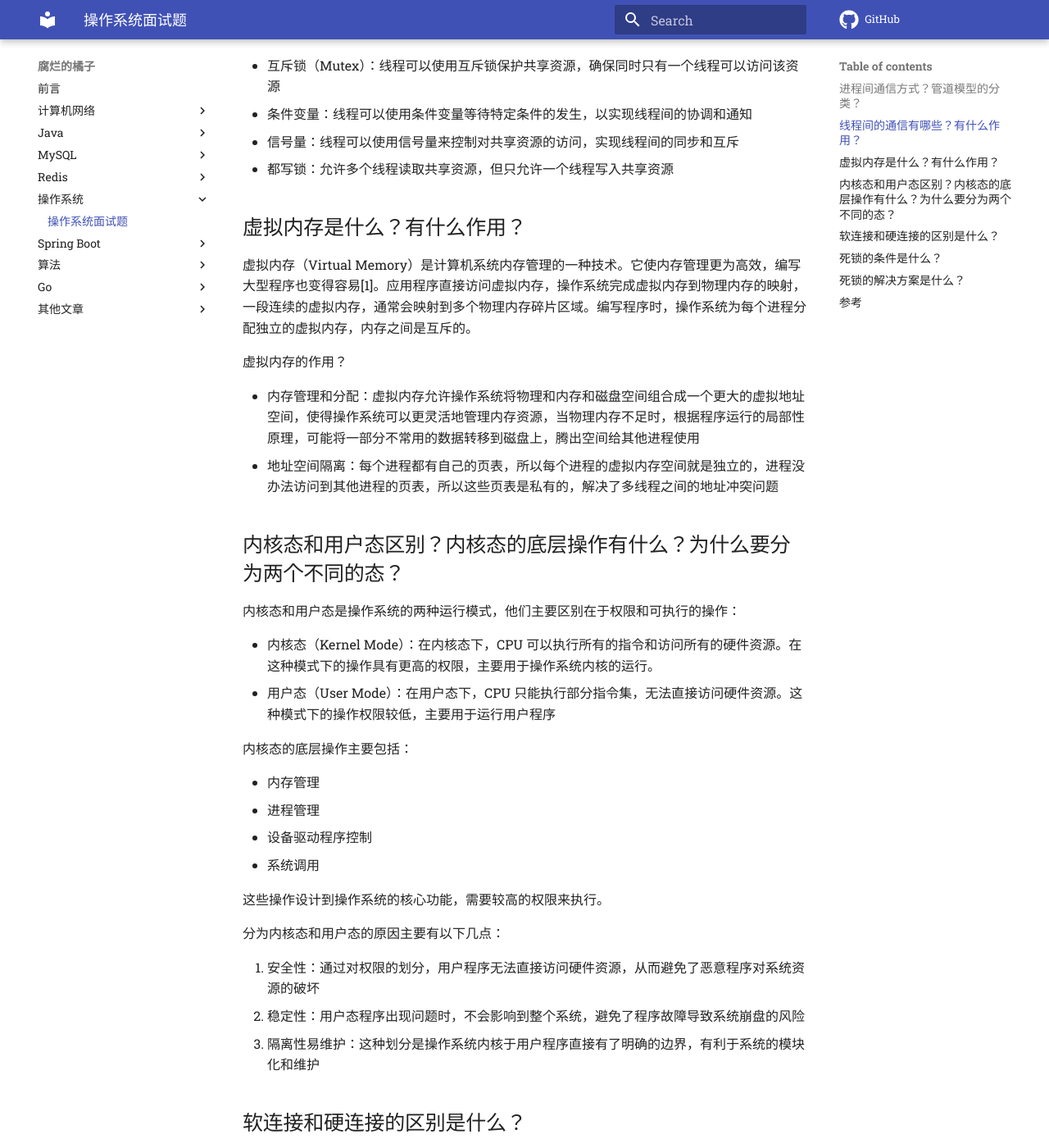
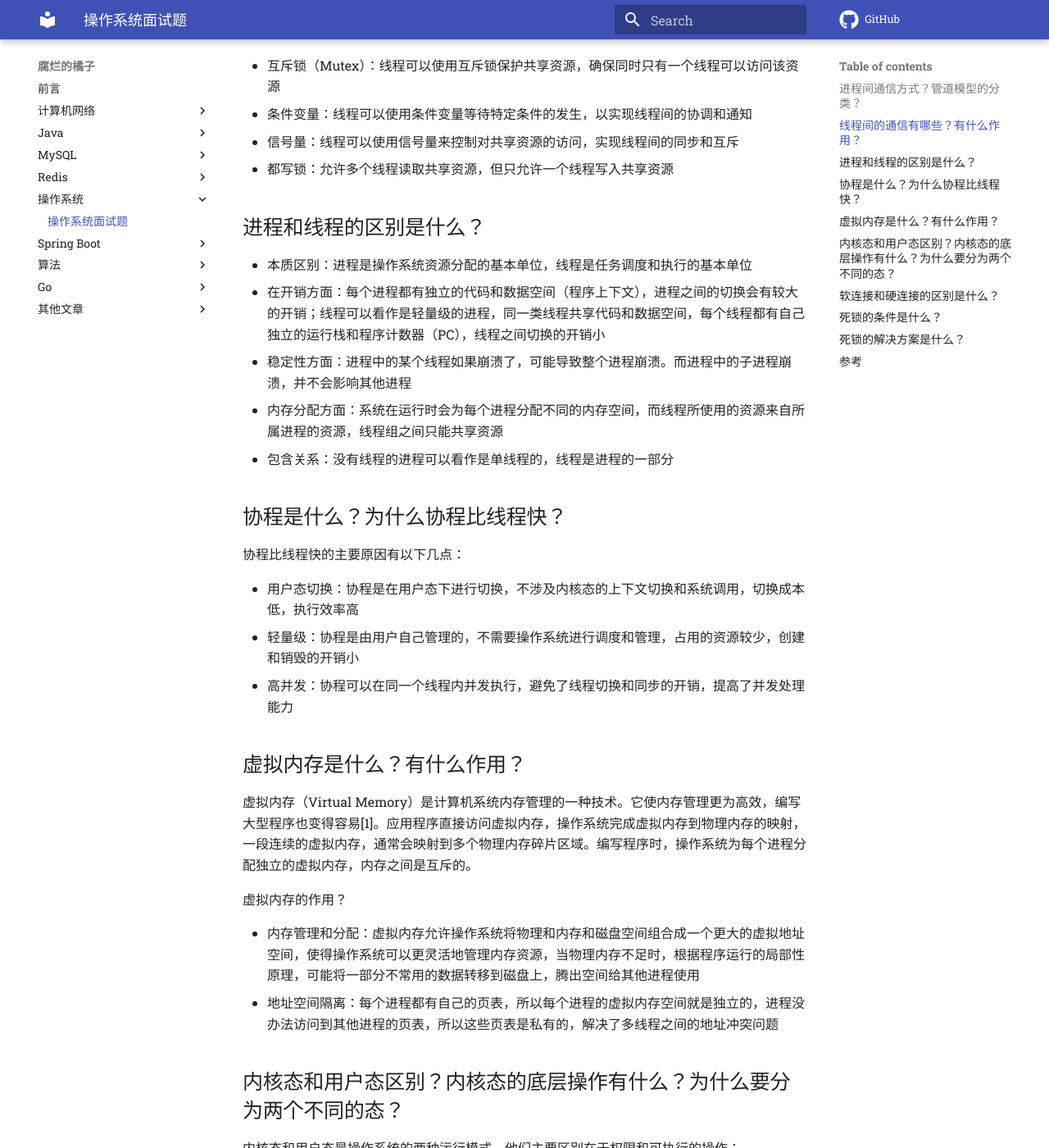
Before and after one commit to z1ming/cs-Hydra, an MkDocs documentation site: the page built from docs/文章/OS.md, in a window 1280 px wide and 1400 px high, scrolled down 1842 px. Shown: the whole window at 82% size. Built offline with MkDocs 1.6.1 and Material for MkDocs 9.7.7, drawn with Linux system fonts in a browser that asks for light colours; comment, search, counter and statistics services are not loaded.

Commit message:
Update OS.md
Signed-off-by: Ziming Meng <zimingm94@gmail.com>

```diff
--- a/docs/文章/OS.md
+++ b/docs/文章/OS.md
@@ -42,6 +42,22 @@ Linux 系统中，线程间的通信方式包括：
 - 条件变量：线程可以使用条件变量等待特定条件的发生，以实现线程间的协调和通知
 - 信号量：线程可以使用信号量来控制对共享资源的访问，实现线程间的同步和互斥
 - 都写锁：允许多个线程读取共享资源，但只允许一个线程写入共享资源
+
+## 进程和线程的区别是什么？
+
+- 本质区别：进程是操作系统资源分配的基本单位，线程是任务调度和执行的基本单位
+- 在开销方面：每个进程都有独立的代码和数据空间（程序上下文），进程之间的切换会有较大的开销；线程可以看作是轻量级的进程，同一类线程共享代码和数据空间，每个线程都有自己独立的运行栈和程序计数器（PC），线程之间切换的开销小
+- 稳定性方面：进程中的某个线程如果崩溃了，可能导致整个进程崩溃。而进程中的子进程崩溃，并不会影响其他进程
+- 内存分配方面：系统在运行时会为每个进程分配不同的内存空间，而线程所使用的资源来自所属进程的资源，线程组之间只能共享资源
+- 包含关系：没有线程的进程可以看作是单线程的，线程是进程的一部分
+
+## 协程是什么？为什么协程比线程快？
+
+协程比线程快的主要原因有以下几点：
+
+- 用户态切换：协程是在用户态下进行切换，不涉及内核态的上下文切换和系统调用，切换成本低，执行效率高
+- 轻量级：协程是由用户自己管理的，不需要操作系统进行调度和管理，占用的资源较少，创建和销毁的开销小
+- 高并发：协程可以在同一个线程内并发执行，避免了线程切换和同步的开销，提高了并发处理能力
 
 ## 虚拟内存是什么？有什么作用？
 
```
